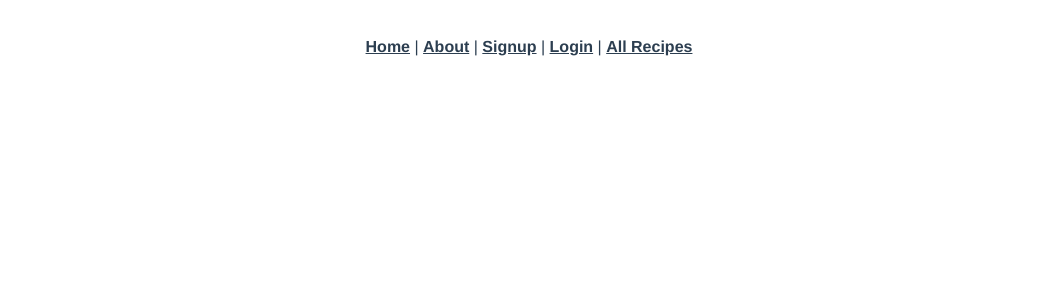
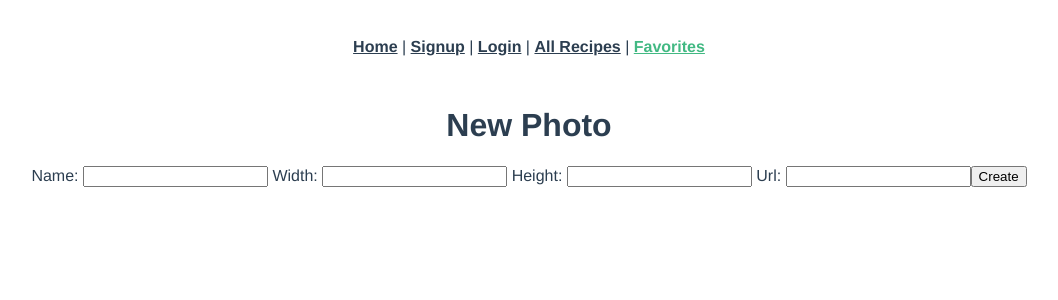
Before and after one commit to radopencode/recipe-app-frontend, a Vue app: page /favorites in a window 1280 px wide. Shown: the top 300 px of the page, without its empty margins (111-1169 px from the left). Built offline with nearby package versions, Linux system fonts and the light colour scheme.

Commit message:
Add recipe name and instructions to RecipeShow

```diff
--- a/src/App.vue
+++ b/src/App.vue
@@ -22,8 +22,6 @@ export default {
   <nav>
     <router-link to="/">Home</router-link>
     |
-    <router-link to="/about">About</router-link>
-    |
     <span v-if="!isLoggedIn">
       <router-link to="/signup">Signup</router-link>
     </span>
@@ -34,6 +32,10 @@ export default {
     |
     <span>
       <router-link to="/recipes">All Recipes</router-link>
+    </span>
+    |
+    <span>
+      <router-link to="/favorites">Favorites</router-link>
     </span>
   </nav>
   <router-view />
--- a/src/router/index.js
+++ b/src/router/index.js
@@ -4,20 +4,13 @@ import SignUp from "../views/SignUp.vue";
 import LogIn from "../views/LogIn.vue";
 import RecipesIndex from "../views/RecipesIndex.vue";
 import RecipesShow from "../views/RecipesShow.vue";
+import FavoritesNew from "../views/FavoritesNew.vue";
 
 const routes = [
   {
     path: "/",
     name: "home",
     component: HomeView,
-  },
-  {
-    path: "/about",
-    name: "about",
-    // route level code-splitting
-    // this generates a separate chunk (about.[hash].js) for this route
-    // which is lazy-loaded when the route is visited.
-    component: () => import(/* webpackChunkName: "about" */ "../views/AboutView.vue"),
   },
   {
     path: "/signup",
@@ -35,9 +28,14 @@ const routes = [
     component: RecipesIndex,
   },
   {
-    path: "/recipes",
+    path: "/recipes/:id",
     name: "recipes-show",
     component: RecipesShow,
+  },
+  {
+    path: "/favorites",
+    name: "favorites-new",
+    component: FavoritesNew,
   },
 ];
 
--- a/src/views/AboutView.vue
+++ /dev/null
@@ -1,5 +0,0 @@
-<template>
-  <div class="about">
-    <h1>This is an about page</h1>
-  </div>
-</template>
--- /dev/null
+++ b/src/views/FavoritesNew.vue
@@ -0,0 +1,46 @@
+<script>
+import axios from "axios";
+export default {
+  data: function () {
+    return {
+      newPhotoParams: {},
+      errors: [],
+    };
+  },
+  created: function () {},
+  methods: {
+    createPhoto: function () {
+      axios
+        .post("/photos", this.newPhotoParams)
+        .then((response) => {
+          console.log("photos create", response);
+          this.$router.push("/photos");
+        })
+        .catch((error) => {
+          console.log("photos create error", error.response);
+          this.errors = error.response.data.errors;
+        });
+    },
+  },
+};
+</script>
+
+<template>
+  <div class="photos-new">
+    <h1>New Photo</h1>
+    <form v-on:submit.prevent="createPhoto()">
+      <ul>
+        <li v-for="error in errors" v-bind:key="error">{{ error }}</li>
+      </ul>
+      Name:
+      <input type="text" v-model="newPhotoParams.name" />
+      Width:
+      <input type="text" v-model="newPhotoParams.width" />
+      Height:
+      <input type="text" v-model="newPhotoParams.height" />
+      Url:
+      <input type="text" v-model="newPhotoParams.url" />
+      <input type="submit" value="Create" />
+    </form>
+  </div>
+</template>
--- a/src/views/RecipesIndex.vue
+++ b/src/views/RecipesIndex.vue
@@ -30,3 +30,4 @@ export default {
     </div>
   </div>
 </template>
+``
--- a/src/views/RecipesShow.vue
+++ b/src/views/RecipesShow.vue
@@ -18,8 +18,8 @@ export default {
 
 <template>
   <div class="recipes-show">
-    <h2>{{ recipe.name }}</h2>
-    <h2>{{ recipe.instructions }}</h2>
+    <h1>{{ recipe.name }}</h1>
+    <h3>{{ recipe.instructions }}</h3>
     <router-link to="/recipes">Back to all recipes</router-link>
   </div>
 </template>
```
